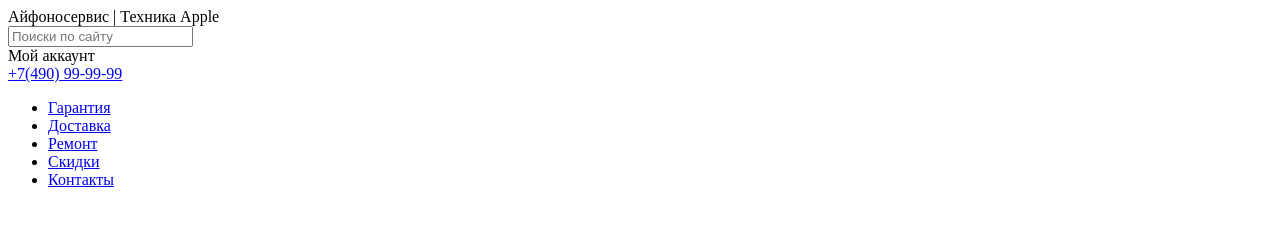
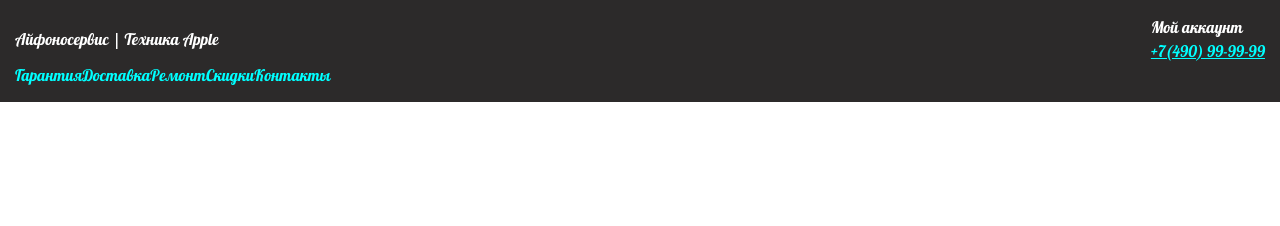
Before and after one commit to AlexeiSerko/AlexeiSerko, a plain HTML site: page hw2/index.html in a window 1280 px wide. Drawn offline with Linux system fonts and the light colour scheme.

Commit message:
index.html

```diff
--- a/hw2/index.html
+++ b/hw2/index.html
@@ -4,8 +4,10 @@
   <meta charset="UTF-8">
   <meta http-equiv="X-UA-Compatible" content="IE=edge">
   <meta name="viewport" content="width=device-width, initial-scale=1.0">
-  <title>Айфоносервис</title>
+  <title>Айфоносервис| Техника Apple</title>
   <meta name="description" content="Интернет магазин техники Apple">
+  <link rel="stylesheet" href="reset.css">
+  <link rel="stylesheet" href="style.css">
 </head>
 <body>
   <header>
@@ -16,7 +18,6 @@
         <!--<img src="" alt=""-->
       </div>
       <div>
-        <input type="text" name="term" placeholder="Поиски по сайту">
       </div>
       <div class="info">
         <div class="info_acaunt">
--- /dev/null
+++ b/hw2/reset.css
@@ -0,0 +1,78 @@
+/* Указываем box sizing */
+*,
+*::before,
+*::after {
+  box-sizing: border-box;
+}
+
+/* Убираем внутренние отступы */
+ul[class],
+ol[class] {
+  padding: 0;
+}
+
+/* Убираем внешние отступы */
+body,
+h1,
+h2,
+h3,
+h4,
+p,
+ul[class],
+ol[class],
+li,
+figure,
+figcaption,
+blockquote,
+dl,
+dd {
+  margin: 0;
+}
+
+/* Выставляем основные настройки по-умолчанию для body */
+body {
+  min-height: 100vh;
+  scroll-behavior: smooth;
+  text-rendering: optimizeSpeed;
+  line-height: 1.5;
+}
+
+/* Удаляем стандартную стилизацию для всех ul и il, у которых есть атрибут class*/
+ul[class],
+ol[class] {
+  list-style: none;
+}
+
+/* Элементы a, у которых нет класса, сбрасываем до дефолтных стилей */
+a:not([class]) {
+  text-decoration-skip-ink: auto;
+}
+
+/* Упрощаем работу с изображениями */
+img {
+  max-width: 100%;
+  display: block;
+}
+
+/* Указываем понятную периодичность в потоке данных у article*/
+article > * + * {
+  margin-top: 1em;
+}
+
+/* Наследуем шрифты для инпутов и кнопок */
+input,
+button,
+textarea,
+select {
+  font: inherit;
+}
+
+/* Удаляем все анимации и переходы для людей, которые предпочитай их не использовать */
+@media (prefers-reduced-motion: reduce) {
+  * {
+    animation-duration: 0.01ms !important;
+    animation-iteration-count: 1 !important;
+    transition-duration: 0.01ms !important;
+    scroll-behavior: auto !important;
+  }
+}
--- /dev/null
+++ b/hw2/style.css
@@ -0,0 +1,35 @@
+@import url('https://fonts.googleapis.com/css2?family=Dancing+Script:wght@400;500&family=Indie+Flower&family=Lobster&display=swap');
+body {
+  font-size: 16px;
+  font-family: 'Lobster', cursive;;
+}
+header{
+  width: 100;
+  background-color:rgb(44, 42,42) ;
+  color: #fff;
+  padding: 15px;
+}
+header a {
+  color: aqua;
+}
+.top {
+  display: flex;
+  justify-content: space-between;
+  align-items: center;
+}
+header.info {
+  display: flex;
+}
+.menu ul {
+  list-style: none;/* убираем точки*/
+  display: flex;
+  flex-wrap: wrap;
+  margin: 0;
+  padding: 0;
+}
+.menu ul li:first-child {
+  margin-left: 0px;
+}
+.menu ul li a {
+  text-decoration: none;
+}
```
